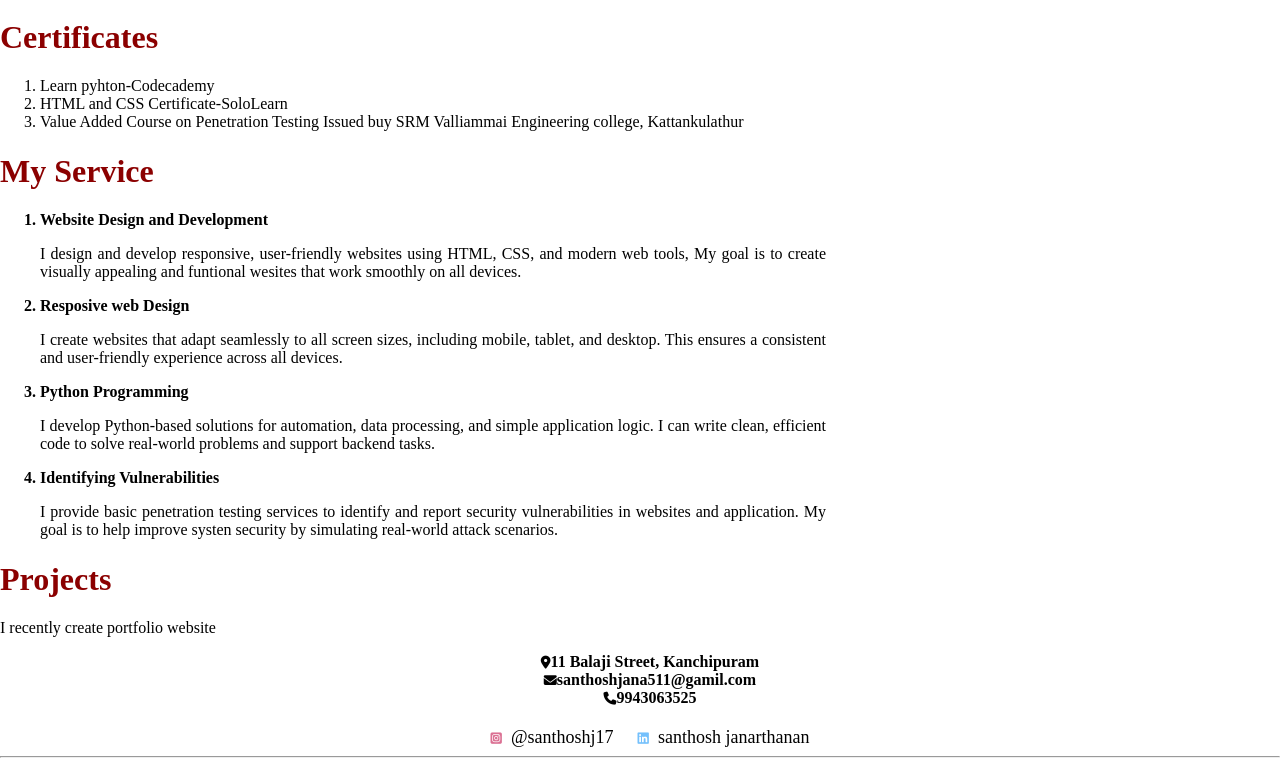
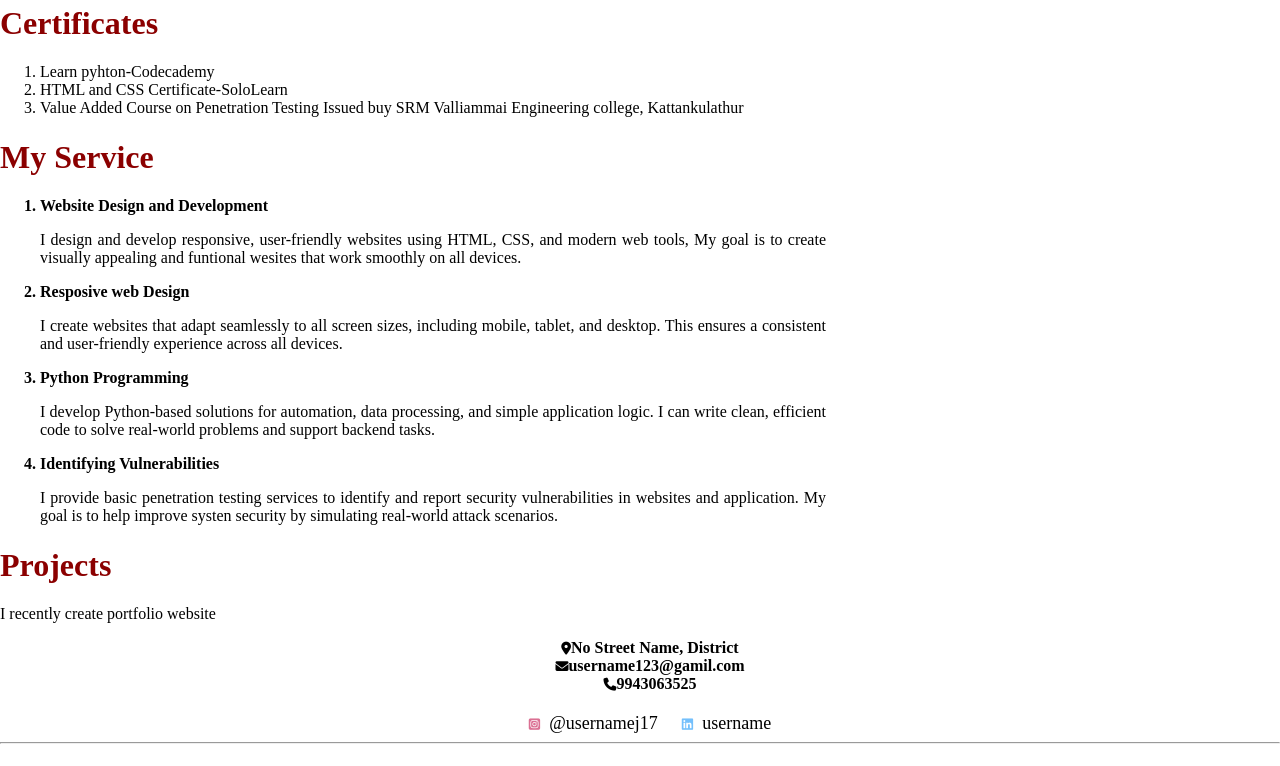
Before and after one commit to santhoshj17/mynewproject, a plain HTML site: page index.html in a window 1280 px wide. Shown: the part 857-1623 px from the top of the page. Drawn offline with Linux system fonts and the light colour scheme.

Commit message:
Update index.html

```diff
--- a/index.html
+++ b/index.html
@@ -1,4 +1,4 @@
-i<!DOCTYPE html>
+<!DOCTYPE html>
 <html lang="en">
 <head>
     <meta charset="UTF-8">
@@ -104,13 +104,13 @@ i<!DOCTYPE html>
    <h1>Projects</h1>
    <p>I recently create portfolio website</p>
    <center>
-     <i class="fa-solid fa-location-dot"></i><h4>11 Balaji Street, Kanchipuram</h4><br>
-   <i class="fa-solid fa-envelope" ></i><h4>santhoshjana511@gamil.com</h4><br>
+     <i class="fa-solid fa-location-dot"></i><h4>No Street Name, District</h4><br>
+   <i class="fa-solid fa-envelope" ></i><h4>username123@gamil.com</h4><br>
    <i class="fa-solid fa-phone"></i><h4>9943063525</h4><br>
    <div id="l1">
-    <i  class="fa-brands fa-square-instagram" style="color: palevioletred;"></i><a href="" >&ensp;@santhoshj17</a>
+    <i  class="fa-brands fa-square-instagram" style="color: palevioletred;"></i><a href="" >&ensp;@usernamej17</a>
 
-   <i  class="fa-brands fa-linkedin" style="color: #74C0FC;"></i><a href="">&ensp;santhosh janarthanan</a>
+   <i  class="fa-brands fa-linkedin" style="color: #74C0FC;"></i><a href="">&ensp;username</a>
 
    </div>
    <hr>
```
